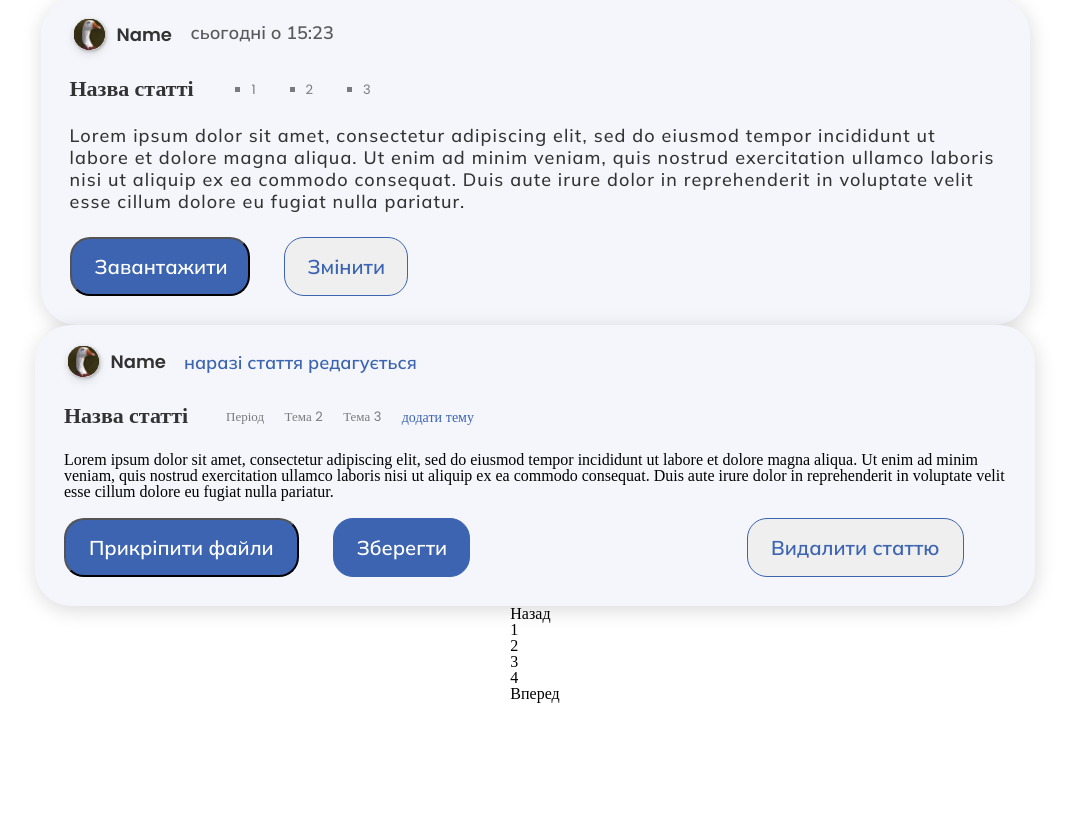
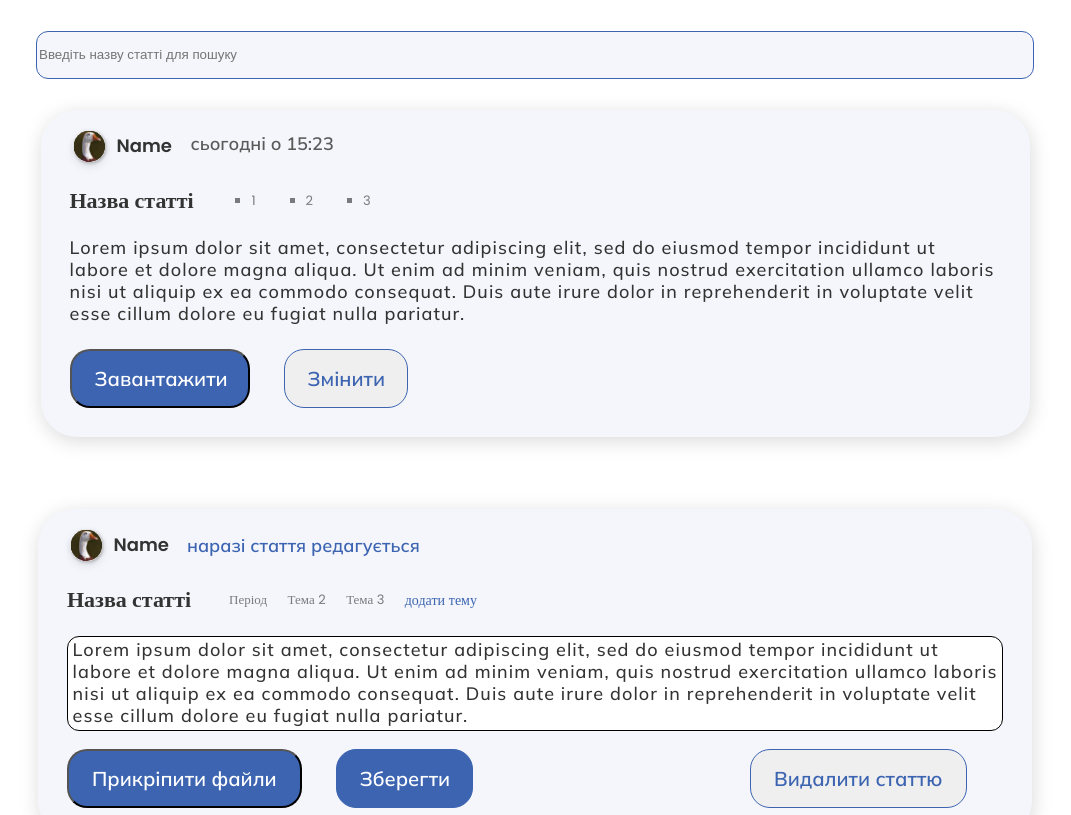
Before and after one commit to Ragnorosss/mediation, a React (Create React App) app: page / in a window 1280 px wide. Shown: the part 1539-2354 px from the top of the page, without its empty margins (105-1176 px from the left). Before the commit the page ends 2305 px from the top, so only its background shows below. Built offline with nearby package versions, Linux system fonts and the light colour scheme.

Commit message:
add new scss style

```diff
--- a/src/style/_maininfo.scss
+++ b/src/style/_maininfo.scss
@@ -158,14 +158,31 @@
 
 /* mine article start */
 .main-article{
+    width: 1000px;
+    height: 895px;
+    margin: 50px auto;
     .article-wrapper{
         display: flex;
         flex-direction: column;
         justify-content: center;
         align-items: center;
-        width: 1000px;
-        height: 895px;
-        margin: auto;
+        .title-text-article{
+            display: flex;
+            align-items: center;
+            text-align: center;
+            width: 240px;
+            height: 40px;
+            margin: 0 0 70px 0;
+            .text-article{
+                font-family: 'Mulish';
+                font-style: normal;
+                font-weight: 800;
+                font-size: 32px;
+                line-height: 40px;
+                letter-spacing: 0.2em;
+                color: #000000;
+            }
+        }
         .search-input{
             width: 998px;
             height: 48px;
@@ -197,6 +214,7 @@
         .card-urticle-new{
             display: flex;
             padding: 18px 29px 29px;
+            margin: 31px auto;
             flex-direction: column;
             align-items: flex-start;
             gap: 18px;
@@ -361,6 +379,7 @@
         .card-urticle-editinig{
             display: flex;
             padding: 18px 29px 29px;
+            margin: 41px auto;
             flex-direction: column;
             align-items: flex-start;
             gap: 18px;
@@ -476,53 +495,30 @@
                         }
                     }
                 }
+            }
             .articl-block-info{
+                box-sizing: border-box;
                 width: 936px;
-                    height: 96px;
-                    /*
-                    .text-info{
-                        box-sizing: border-box;
-                        position: absolute;
-                        width: 936px;
-                        height: 96px;
-                        padding: 66px 0 0 0;
+                height: 94.95px;
+                left: 29px;
+                top: 127.13px;
                 background: #FFFFFF;
                 border: 1px solid #000000;
                 border-radius: 12px;
-                    }
-                    .text-articl-info{
-                        font-family: 'IBM Plex Sans';
-                        font-style: normal;
-                        font-weight: 500;
-                        font-size: 20px;
-                        line-height: 26px;
-                        letter-spacing: 0.1px;
-                        align-items: center;
-                        padding: 0.5% 3% 0 3%;
-                        justify-content: center;
-                        color: #333333;
-                    }
-
-                    .text-info{
-                        box-sizing: border-box;
-                        width: 936px;
-                        height: 95px;
-                        background: #FFFFFF;
-                        border: 1px solid #000000;
-                        border-radius: 12px;
-                    }
-                    .text-articl-info{
+                .text-articl-info {
+                    width: 925px;
+                    height: 93px;
                     font-family: 'Mulish';
                     font-style: normal;
                     font-weight: 500;
                     font-size: 18px;
-                        line-height: 120%;
+                    line-height: 22px;
+                    /* or 120% */
                     display: flex;
                     align-items: center;
+                    margin: auto;
                     letter-spacing: 0.06em;
                     color: #333333;
-                    }
-                    */
                 }
             }
             /* block btn 2 start */
@@ -620,6 +616,261 @@
         }
         /* card-urticle-editinig end*/
     }
+    .paginator{
+        display: flex;
+        flex-direction: row;
+        align-items: center;
+        padding: 12px 62px;
+        margin: 50px 0 0 0;
+        gap: 259px;
+        width: 995px;
+        height: 77px;
+        background: #F4F6FB;
+        box-shadow: 0px 4px 23px rgba(0, 0, 0, 0.25);
+        border-radius: 12px;
+        /* Inside auto layout */
+        flex: none;
+        order: 2;
+        flex-grow: 0;
+        .container{
+            display: flex;
+            align-items: center;
+            justify-content: space-between;
+            margin: 0 auto;
+            width: 932px;
+            height: 115px;
+        }
+        .text-come-back{
+            width: 94px;
+            height: 33px;
+            display: flex;
+            align-items: center;
+            .text-back{
+                font-family: 'Mulish';
+                font-style: normal;
+                font-weight: 400;
+                font-size: 20px;
+                line-height: 25px;
+                color: #000000;
+                /* Inside auto layout */
+                flex: none;
+                order: 0;
+                flex-grow: 1;
+            }
+        }
+        .text-forward-go{
+            display: flex;
+            align-items: center;
+            text-align: right;
+            width: 94px;
+            height: 25px;
+            .text-forward{
+                font-family: 'Mulish';
+                font-style: normal;
+                font-weight: 400;
+                font-size: 20px;
+                line-height: 25px;
+                /* identical to box height */
+                color: #000000;
+                /* Inside auto layout */
+                flex: none;
+                order: 2;
+                flex-grow: 1;
+            }
+        }
+        .list-container{
+            display: flex;
+            align-items: center;
+            .list-item{
+                display: flex;
+                align-items: center;
+                justify-content: space-between;
+                width: 166px;
+                height: 53px;
+            }
+            .item {
+                width: 15px;
+                height: 33px;
+                font-family: 'Mulish';
+                font-style: normal;
+                font-weight: 400;
+                font-size: 20px;
+                line-height: 25px;
+                display: flex;
+                align-items: center;
+                text-align: center;
+                color: black;
+                cursor: pointer;
+                &.active {
+                    width: 49px;
+                    height: 53px;
+                    justify-content: center;
+                    align-items: center;
+                    background: #3C64B1;
+                    border-radius: 20px;
+                    color: #fff;
+                }
+            }
+        }
+    }
 }
 
 /* mine article end */
+/*
+.main {
+
+    // .main__wrapper
+
+    &__wrapper {
+    }
+}
+.wrapper {
+}
+.logo-avatar {
+}
+.title-text {
+}
+.city-user {
+}
+.title-subtitle {
+}
+.title-subtitle-profesion {
+}
+.btn-text {
+}
+.btn-create {
+}
+.biogrfi {
+
+    // .biogrfi__wrapper
+
+    &__wrapper {
+    }
+}
+.title-text-biogrfi {
+}
+.text-about-user {
+}
+.text-desk {
+}
+.block-video {
+}
+.video-wrapper {
+}
+.video-item {
+}
+.video {
+
+    // .video__element
+
+    &__element {
+    }
+}
+.block-line {
+}
+.line {
+}
+.main-article {
+}
+.article-wrapper {
+}
+.title-text-article {
+}
+.text-article {
+}
+.search-input {
+}
+.text-input {
+}
+.card-urticle-new {
+}
+.section-info {
+}
+.avatar {
+}
+.text-name {
+}
+.data-post {
+}
+.title-article {
+}
+.text-name-article {
+}
+.item-subject {
+}
+.ul-list {
+}
+.list-item {
+}
+.articl-block-info {
+}
+.text-articl-info {
+}
+.btn-block {
+}
+.btn-download {
+}
+.text-btn-download {
+}
+.text-btn-create {
+}
+.card-urticle-editinig {
+}
+.section-info-2 {
+}
+.text-article-creat {
+}
+.title-article-aside {
+}
+.item-subject-show {
+}
+.dropdown {
+
+    // .dropdown__selected
+
+    &__selected {
+    }
+
+    // .dropdown__options
+
+    &__options {
+    }
+
+    // .dropdown__option
+
+    &__option {
+    }
+}
+.btn-block-created {
+}
+.btn-block-start {
+}
+.text-btn-attach {
+}
+.btn-attach {
+}
+.text-btn-saved {
+}
+.btn-saved {
+}
+.text-btn-deleted {
+}
+.btn-deleted {
+}
+.paginator {
+}
+.container {
+}
+.text-come-back {
+}
+.text-back {
+}
+.list-container {
+}
+.item {
+}
+.text-forward-go {
+}
+.text-forward {
+}
+*/
```
Lines whose indentation alone changed are shown as unchanged.
